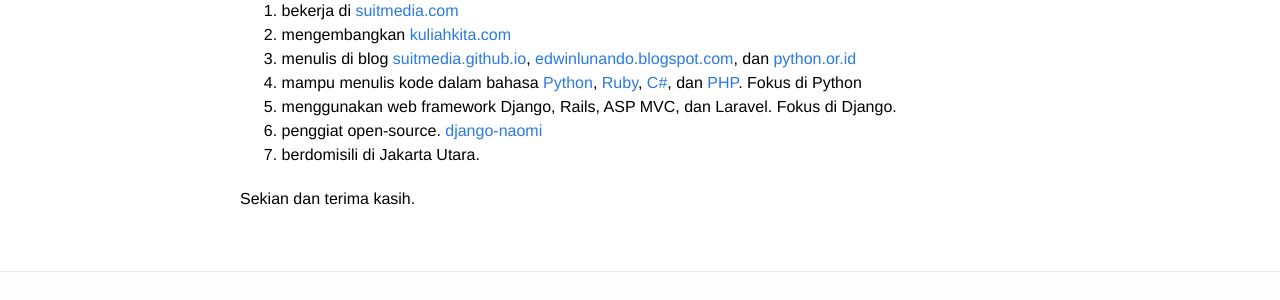
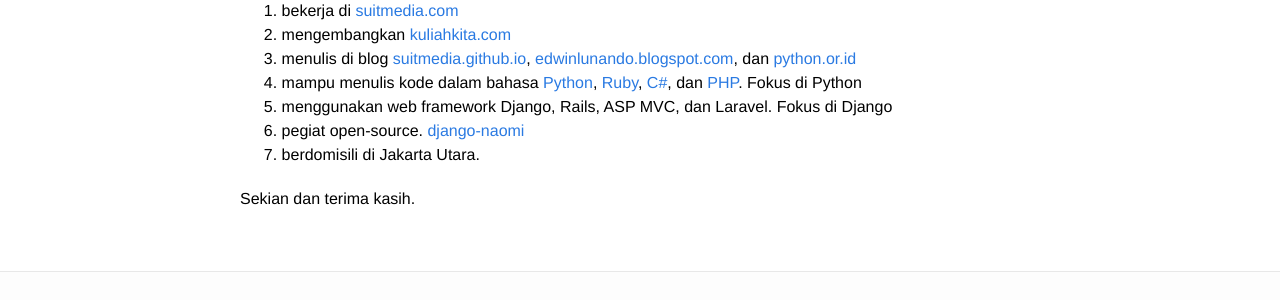
Before and after one commit to edwinlunando/edwinlunando.github.io, a Jekyll site: the page built from about.md, in a window 1280 px wide. Shown: the part 355-655 px from the top of the page. Built offline with Jekyll 4.4.1, drawn with Linux system fonts in a browser that asks for light colours; comment, search, counter and statistics services are not loaded.

Commit message:
fix typo at about

```diff
--- a/about.md
+++ b/about.md
@@ -14,8 +14,8 @@
 2. mengembangkan [kuliahkita.com](http://kuliahkita.com)
 3. menulis di blog [suitmedia.github.io](https://suitmedia.github.io), [edwinlunando.blogspot.com](http://edwinlunando.blogspot.com), dan [python.or.id](http://python.or.id)
 4. mampu menulis kode dalam bahasa [Python](http://python.org/), [Ruby](https://www.ruby-lang.org), [C#](http://en.wikipedia.org/wiki/C_Sharp_%28programming_language%29), dan [PHP](http://php.net/). Fokus di Python
-5. menggunakan web framework Django, Rails, ASP MVC, dan Laravel. Fokus di Django.
-6. penggiat open-source. [django-naomi](https://github.com/edwinlunando/django-naomi)
+5. menggunakan web framework Django, Rails, ASP MVC, dan Laravel. Fokus di Django
+6. pegiat open-source. [django-naomi](https://github.com/edwinlunando/django-naomi)
 7. berdomisili di Jakarta Utara.
 
 Sekian dan terima kasih.
```
